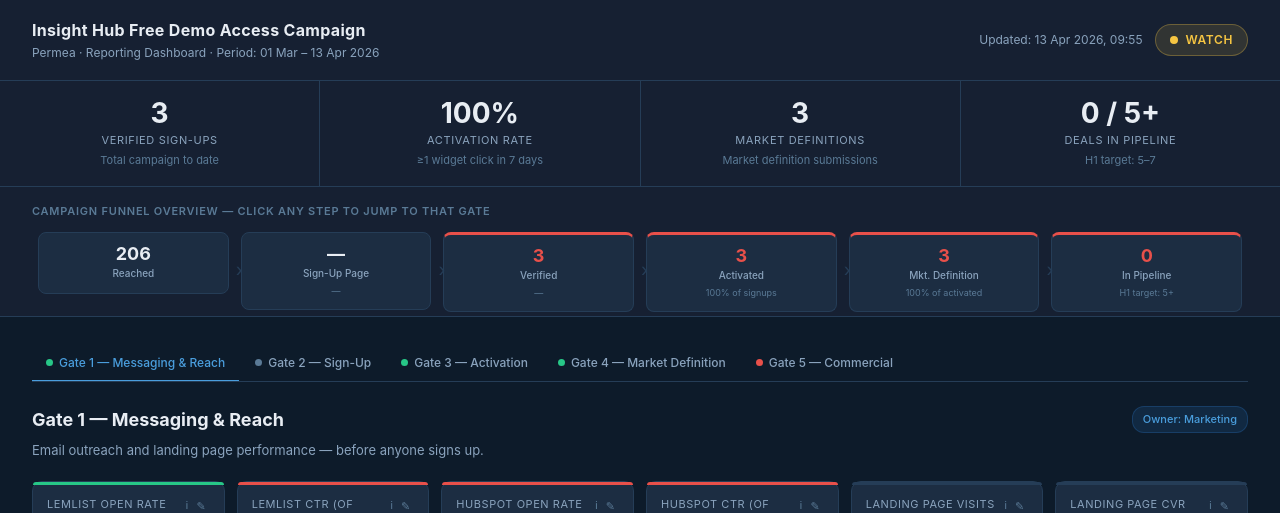
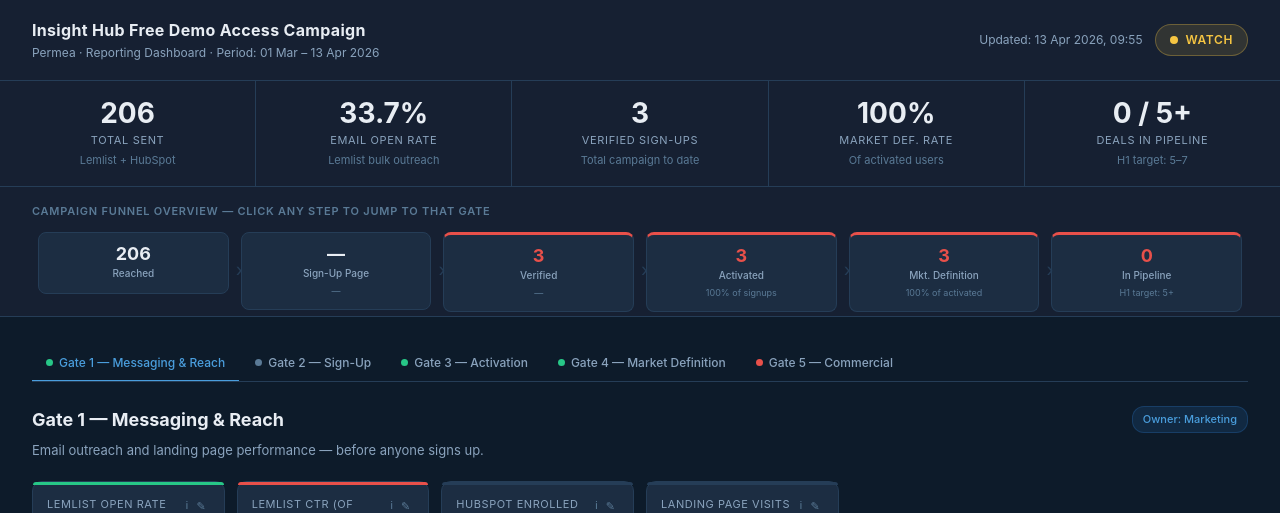
Before and after one commit to Anushia123/permea-ih-dashboard, a plain HTML site: page index.html in a window 1280 px wide. Shown: the top 513 px of the page. Drawn offline with Linux system fonts and the light colour scheme.

Commit message:
fix: UX de-duplication — 5-card mini-funnel summary, hierarchy-correct Gate 1, remove duplicate gate cards

```diff
--- a/index.html
+++ b/index.html
@@ -64,7 +64,7 @@
   .sample-badge { background: rgba(245,197,66,0.15); color: var(--yellow); border: 1px solid rgba(245,197,66,0.3); font-size: 11px; font-weight: 600; padding: 4px 10px; border-radius: 12px; letter-spacing: 0.04em; }
 
   /* ── SUMMARY BAR ── */
-  .summary-bar { display: grid; grid-template-columns: repeat(4, 1fr); gap: 1px; background: var(--navy-border); border-bottom: 1px solid var(--navy-border); }
+  .summary-bar { display: grid; grid-template-columns: repeat(5, 1fr); gap: 1px; background: var(--navy-border); border-bottom: 1px solid var(--navy-border); }
   .summary-item { background: var(--navy-mid); padding: 18px 24px; text-align: center; }
   .summary-item .val { font-size: 28px; font-weight: 700; color: var(--text); line-height: 1; }
   .summary-item .label { font-size: 11px; color: var(--text-muted); margin-top: 5px; text-transform: uppercase; letter-spacing: 0.06em; }
@@ -232,9 +232,10 @@
 </header>
 
 <div class="summary-bar">
-  <div class="summary-item"><div class="val" id="sum-signups">—</div><div class="label">Verified Sign-Ups</div><div class="sub">Total campaign to date</div></div>
-  <div class="summary-item"><div class="val" id="sum-activation">—</div><div class="label">Activation Rate</div><div class="sub">≥1 widget click in 7 days</div></div>
-  <div class="summary-item"><div class="val" id="sum-segments">—</div><div class="label">Market Definitions</div><div class="sub">Market definition submissions</div></div>
+  <div class="summary-item"><div class="val" id="sum-sent">—</div><div class="label">Total Sent</div><div class="sub">Lemlist + HubSpot</div></div>
+  <div class="summary-item"><div class="val" id="sum-signups">—</div><div class="label">Email Open Rate</div><div class="sub">Lemlist bulk outreach</div></div>
+  <div class="summary-item"><div class="val" id="sum-activation">—</div><div class="label">Verified Sign-Ups</div><div class="sub">Total campaign to date</div></div>
+  <div class="summary-item"><div class="val" id="sum-segments">—</div><div class="label">Market Def. Rate</div><div class="sub">Of activated users</div></div>
   <div class="summary-item"><div class="val" id="sum-deals">—</div><div class="label">Deals in Pipeline</div><div class="sub">H1 target: 5–7</div></div>
 </div>
 
@@ -355,8 +356,7 @@ function fmtDateTime(iso) {
 const TOOLTIPS = {
   lemlist_open_rate:   'Of all Tier 2 bulk emails sent via Lemlist, what % were opened. Shows if subject lines and sender names are cutting through.',
   lemlist_ctr:         'Of the Lemlist emails that were opened, what % had a link clicked. Formula: clicks ÷ opens. Shows if the email body and CTA are compelling.',
-  hs_open_rate:        'Of all warm outreach emails sent via HubSpot sequence (from Ludger, Dennis, Max), what % were opened.',
-  hs_ctr:              'Of the HubSpot sequence emails that were opened, what % had a link clicked. Formula: clicks ÷ opens.',
+  hs_enrolled:         'Total contacts enrolled in the HubSpot warm outreach sequence by Ludger, Dennis, and Max.',
   lp_cvr:              'Of everyone who landed on the Permea landing page, what % clicked through to the sign-up page. Target: >15%.',
   lp_visits:           'Total sessions on the Permea landing page — from ads, emails, organic. This is the top of the funnel.',
   signup_visits:       'Number of people who reached the actual sign-up page inside the product. Comes from landing page CVR.',
@@ -561,10 +561,11 @@ function renderDashboard(d) {
     new Date(d.meta.period_start).toLocaleDateString('en-GB', {day:'2-digit', month:'short'}) + ' – ' +
     new Date(d.meta.period_end).toLocaleDateString('en-GB', {day:'2-digit', month:'short', year:'numeric'});
 
-  // Summary
-  document.getElementById('sum-signups').textContent    = eff('verified_signups', d.gate2.verified_signups) ?? '—';
-  document.getElementById('sum-activation').textContent = fmt(eff('activation_rate', d.gate3.activation_rate_7day), '%');
-  document.getElementById('sum-segments').textContent   = eff('total_segments', d.gate4.segment_submissions) ?? '—';
+  // Summary — 5-card mini-funnel: Sent → Open Rate → Sign-Ups → Market Def Rate → Deals
+  document.getElementById('sum-sent').textContent       = (d.gate1.channels.lemlist.emails_sent||0) + (d.gate1.channels.hubspot.emails_sent||0);
+  document.getElementById('sum-signups').textContent    = fmt(eff('lemlist_open_rate', d.gate1.channels.lemlist.open_rate), '%');
+  document.getElementById('sum-activation').textContent = eff('verified_signups', d.gate2.verified_signups) ?? '—';
+  document.getElementById('sum-segments').textContent   = fmt(eff('sub_from_activation', d.gate4.submission_rate_from_activation), '%');
   document.getElementById('sum-deals').textContent      = (eff('deals_created', d.gate5.deals_created) ?? '—') + ' / 5+';
 
   // Dynamic overall health (Gap 11)
@@ -607,12 +608,10 @@ function renderDashboard(d) {
   const lp = d.gate1.landing_page || {};
 
   document.getElementById('g1-metrics').innerHTML = [
-    metricCard({ id:'lemlist_open_rate', label:'Lemlist Open Rate', apiValue:lm.open_rate, suffix:'%', benchmarkKey:'email_open_rate', benchmarks:bm, tooltip:TOOLTIPS.lemlist_open_rate }),
-    metricCard({ id:'lemlist_ctr',       label:'Lemlist CTR (of opens)', apiValue:lm.ctr, suffix:'%', benchmarkKey:'email_ctr', benchmarks:bm, tooltip:TOOLTIPS.lemlist_ctr }),
-    metricCard({ id:'hs_open_rate',      label:'HubSpot Open Rate', apiValue:hs.open_rate, suffix:'%', benchmarkKey:'email_open_rate', benchmarks:bm, tooltip:TOOLTIPS.hs_open_rate }),
-    metricCard({ id:'hs_ctr',            label:'HubSpot CTR (of opens)', apiValue:hs.ctr, suffix:'%', benchmarkKey:'email_ctr', benchmarks:bm, tooltip:TOOLTIPS.hs_ctr }),
-    metricCard({ id:'lp_visits',         label:'Landing Page Visits', apiValue:lp.total_visits, suffix:'', neutral:true, tooltip:TOOLTIPS.lp_visits }),
-    metricCard({ id:'lp_cvr',            label:'Landing Page CVR', apiValue:lp.cvr_to_signup_page, suffix:'%', benchmarkKey:'landing_page_cvr', benchmarks:bm, tooltip:TOOLTIPS.lp_cvr }),
+    metricCard({ id:'lemlist_open_rate', label:'Lemlist Open Rate',       apiValue:lm.open_rate,    suffix:'%', benchmarkKey:'email_open_rate', benchmarks:bm, tooltip:TOOLTIPS.lemlist_open_rate }),
+    metricCard({ id:'lemlist_ctr',       label:'Lemlist CTR (of opens)',  apiValue:lm.ctr,          suffix:'%', benchmarkKey:'email_ctr',        benchmarks:bm, tooltip:TOOLTIPS.lemlist_ctr }),
+    metricCard({ id:'hs_enrolled',       label:'HubSpot Enrolled',        apiValue:hs.enrolled,     suffix:'',  neutral:true,                                   tooltip:TOOLTIPS.hs_enrolled }),
+    metricCard({ id:'lp_visits',         label:'Landing Page Visits',     apiValue:lp.total_visits, suffix:'',  neutral:true, extraInfo: lp.total_visits == null ? 'Pending first data' : '', tooltip:TOOLTIPS.lp_visits }),
   ].join('');
 
   document.getElementById('g1-email-table').innerHTML = [
@@ -625,10 +624,11 @@ function renderDashboard(d) {
 
   // ── GATE 2
   const g2 = d.gate2;
+  // TODO: remove verified_signups card once sign-up page tracking is live (PostHog) — it will be redundant with the funnel
   document.getElementById('g2-metrics').innerHTML = [
-    metricCard({ id:'signup_visits',   label:'Sign-Up Page Visits', apiValue:g2.signup_page_visits, neutral:true, tooltip:TOOLTIPS.signup_visits }),
-    metricCard({ id:'verified_signups', label:'Verified Sign-Ups', apiValue:g2.verified_signups, neutral:true, tooltip:TOOLTIPS.verified_signups }),
-    metricCard({ id:'signup_cvr',      label:'Sign-Up Conversion Rate', apiValue:g2.signup_conversion_rate, suffix:'%', benchmarkKey:'account_creation_rate', benchmarks:bm, tooltip:TOOLTIPS.signup_cvr }),
+    metricCard({ id:'signup_visits',   label:'Sign-Up Page Visits',     apiValue:g2.signup_page_visits,       neutral:true, tooltip:TOOLTIPS.signup_visits }),
+    metricCard({ id:'verified_signups', label:'Verified Sign-Ups',      apiValue:g2.verified_signups,         neutral:true, tooltip:TOOLTIPS.verified_signups }),
+    metricCard({ id:'signup_cvr',      label:'Sign-Up Conversion Rate', apiValue:g2.signup_conversion_rate,   suffix:'%', benchmarkKey:'account_creation_rate', benchmarks:bm, tooltip:TOOLTIPS.signup_cvr }),
   ].join('');
 
   const totalSU = eff('verified_signups', g2.verified_signups) || 1;
@@ -643,8 +643,7 @@ function renderDashboard(d) {
   // ── GATE 3
   const g3 = d.gate3;
   document.getElementById('g3-metrics').innerHTML = [
-    metricCard({ id:'activation_rate', label:'Activation Rate (7-day)', apiValue:g3.activation_rate_7day, suffix:'%', benchmarkKey:'activation_rate', benchmarks:bm, tooltip:TOOLTIPS.activation_rate }),
-    metricCard({ id:'activated_users', label:'Activated Users', apiValue:g3.activated_users, neutral:true, extraInfo:`of ${eff('verified_signups',g2.verified_signups) ?? '—'} verified sign-ups`, tooltip:TOOLTIPS.activated_users }),
+    metricCard({ id:'activation_rate', label:'Activation Rate (7-day)', apiValue:g3.activation_rate_7day, suffix:'%', benchmarkKey:'activation_rate', benchmarks:bm, extraInfo:`${g3.activated_users ?? '—'} of ${eff('verified_signups',g2.verified_signups) ?? '—'} verified sign-ups`, tooltip:TOOLTIPS.activation_rate }),
   ].join('');
 
   if (retentionChartInst) retentionChartInst.destroy();
@@ -661,9 +660,8 @@ function renderDashboard(d) {
   const g4 = d.gate4;
   // Gap 4: submission from_signup = neutral (no benchmark); from_activation = uses segment_submission_rate benchmark
   document.getElementById('g4-metrics').innerHTML = [
-    metricCard({ id:'sub_from_signup',     label:'Market Def. Rate (from sign-up)', apiValue:g4.submission_rate_from_signup,    suffix:'%', neutral:true, extraInfo:`${g4.segment_submissions ?? '—'} of ${eff('verified_signups',g2.verified_signups) ?? '—'} verified sign-ups`, tooltip:TOOLTIPS.sub_from_signup }),
+    metricCard({ id:'sub_from_signup',     label:'Market Def. Rate (from sign-up)',    apiValue:g4.submission_rate_from_signup,    suffix:'%', neutral:true,                                      extraInfo:`${g4.segment_submissions ?? '—'} of ${eff('verified_signups',g2.verified_signups) ?? '—'} verified sign-ups`, tooltip:TOOLTIPS.sub_from_signup }),
     metricCard({ id:'sub_from_activation', label:'Market Def. Rate (from activation)', apiValue:g4.submission_rate_from_activation, suffix:'%', benchmarkKey:'segment_submission_rate', benchmarks:bm, extraInfo:`${g4.segment_submissions ?? '—'} of ${g4.activated_users ?? '—'} activated users`, tooltip:TOOLTIPS.sub_from_activation }),
-    metricCard({ id:'total_segments',      label:'Market Definitions Submitted', apiValue:g4.segment_submissions, neutral:true, tooltip:TOOLTIPS.total_segments }),
   ].join('');
 
   // Gate 4 — PTA nurture emails
@@ -675,10 +673,9 @@ function renderDashboard(d) {
   // ── GATE 5
   const g5 = d.gate5;
   document.getElementById('g5-metrics').innerHTML = [
-    metricCard({ id:'cta_clicks',    label:'In-App CTA Clicks', apiValue:g5.cta_clicks_inapp, neutral:true, extraInfo:'Talk to expert / Book call', tooltip:TOOLTIPS.cta_clicks }),
-    metricCard({ id:'commercial_touch', label:'Commercial Touch Rate', apiValue:g5.commercial_touch_rate, suffix:'%', neutral:true, extraInfo:'Of segment submitters', tooltip:TOOLTIPS.commercial_touch }),
-    metricCard({ id:'deals_created', label:'Deals in Pipeline', apiValue:g5.deals_created, neutral:true, tooltip:TOOLTIPS.deals_created }),
-    metricCard({ id:'deals_closed',  label:'Deals Closed H1', apiValue:g5.deals_closed_h1, neutral:true, extraInfo:`Target: ${g5.h1_goal}+`, tooltip:TOOLTIPS.deals_closed }),
+    metricCard({ id:'cta_clicks',       label:'In-App CTA Clicks',      apiValue:g5.cta_clicks_inapp,      neutral:true, extraInfo:'Talk to expert / Book call', tooltip:TOOLTIPS.cta_clicks }),
+    metricCard({ id:'commercial_touch', label:'Commercial Touch Rate',   apiValue:g5.commercial_touch_rate, suffix:'%', neutral:true, extraInfo:'Of segment submitters', tooltip:TOOLTIPS.commercial_touch }),
+    metricCard({ id:'deals_closed',     label:'Deals Closed H1',         apiValue:g5.deals_closed_h1,       neutral:true, extraInfo:`Target: ${g5.h1_goal}+`, tooltip:TOOLTIPS.deals_closed }),
   ].join('');
 
   // Gate 5 — CIO nurture emails (Core Journey + Urgency)
```
